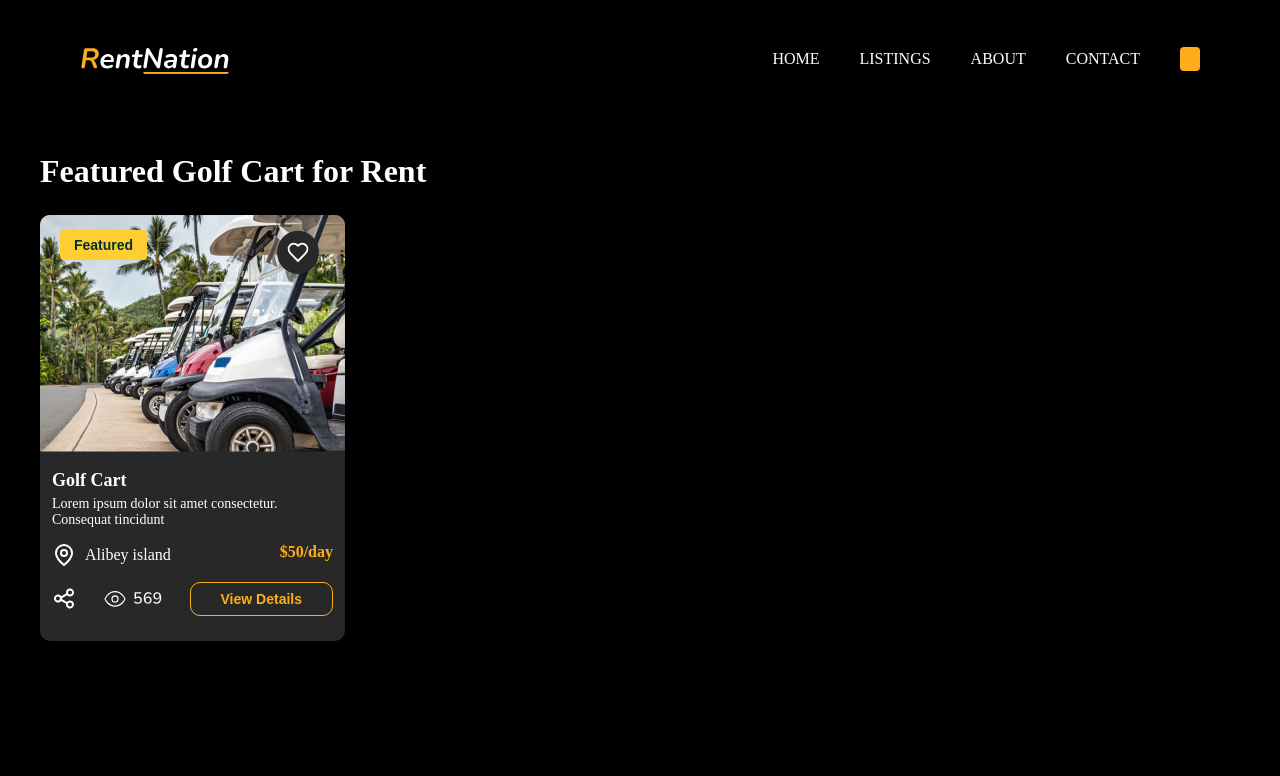
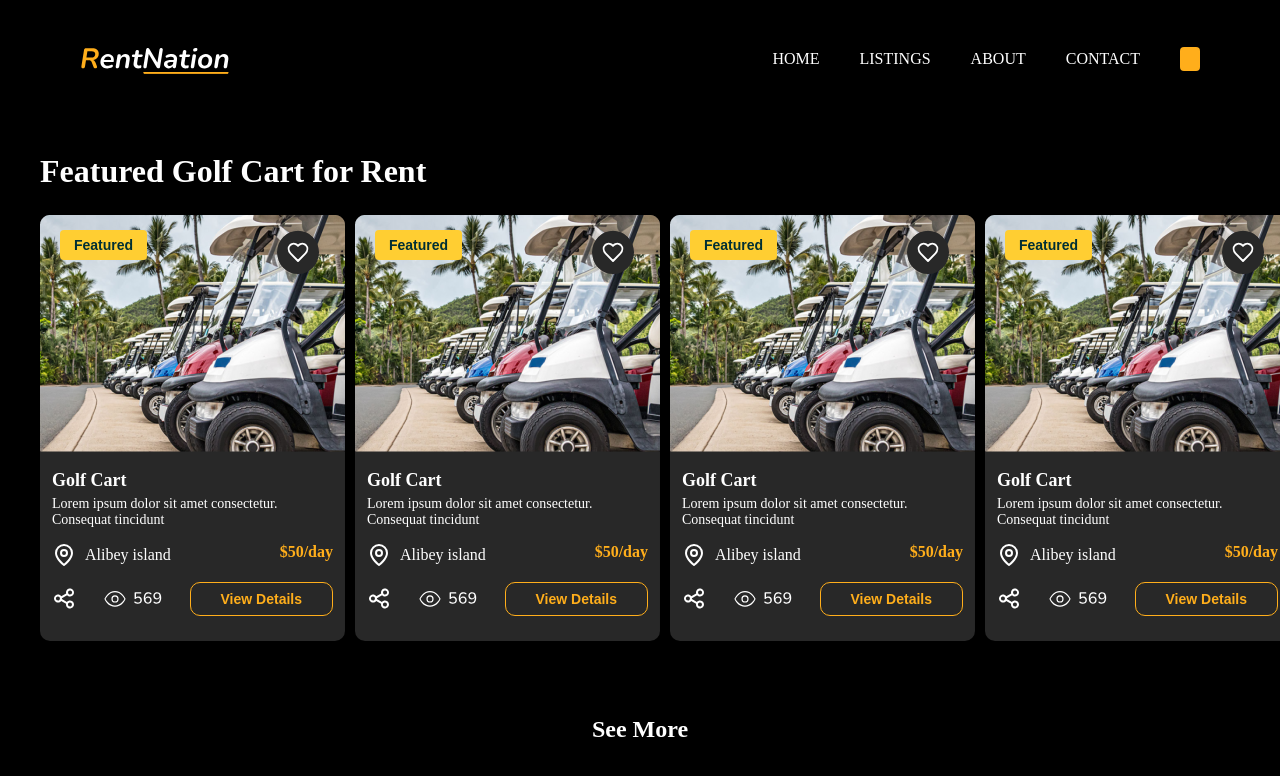
Before and after one commit to zainabzahid711/RentNation, a React (Create React App) app: page / in a window 1280 px wide. Shown: the top 776 px of the page. Built offline with nearby package versions, Linux system fonts and the light colour scheme; the HTML template or start-up script is replaced by a standard one.

Commit message:
wrapping cards

```diff
--- a/src/_components/cardContainer/CardContainer.js
+++ b/src/_components/cardContainer/CardContainer.js
@@ -8,7 +8,12 @@ const CardContainer = () =>{
        <h1 className={styles.mainHeading}> Featured Golf Cart for Rent </h1>
        <div className={styles.cardWrapper}>
         <Card/>
+        <Card/>
+        <Card/>
+        <Card/>
+
        </div>
+       <p className={styles.seeMore} > See More </p>
     </div>
   )
 }
```
Also changed, not shown: src/_components/footer/Footer.css (deleted).
